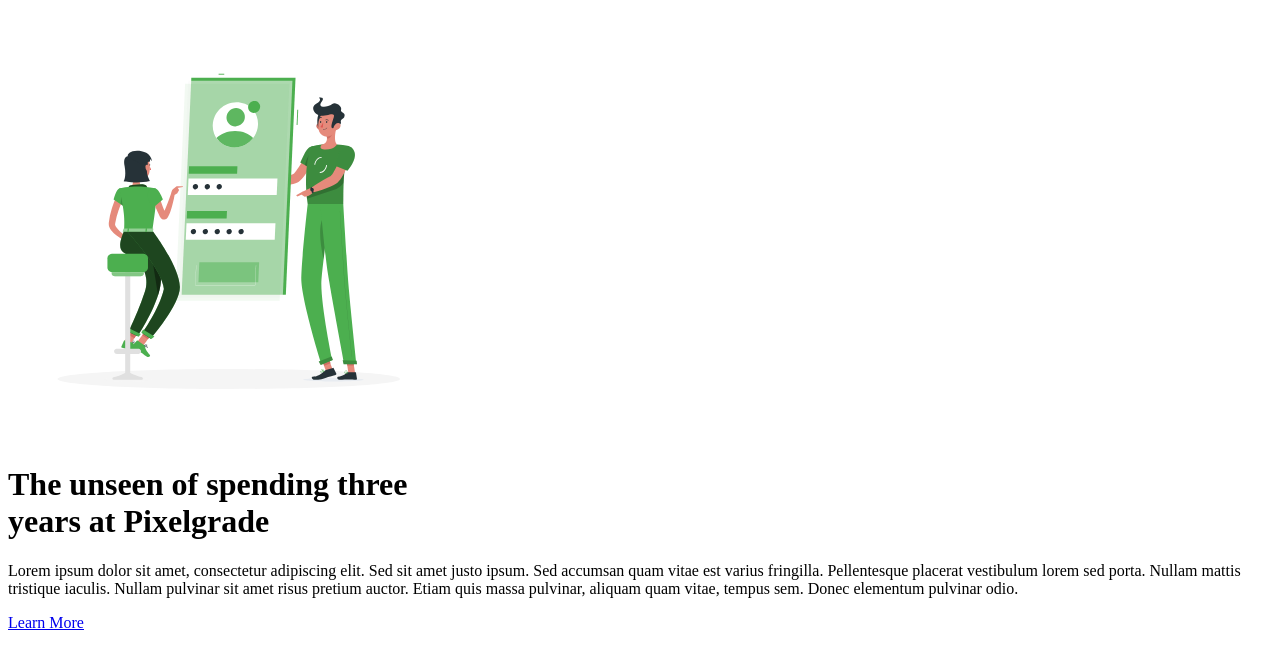
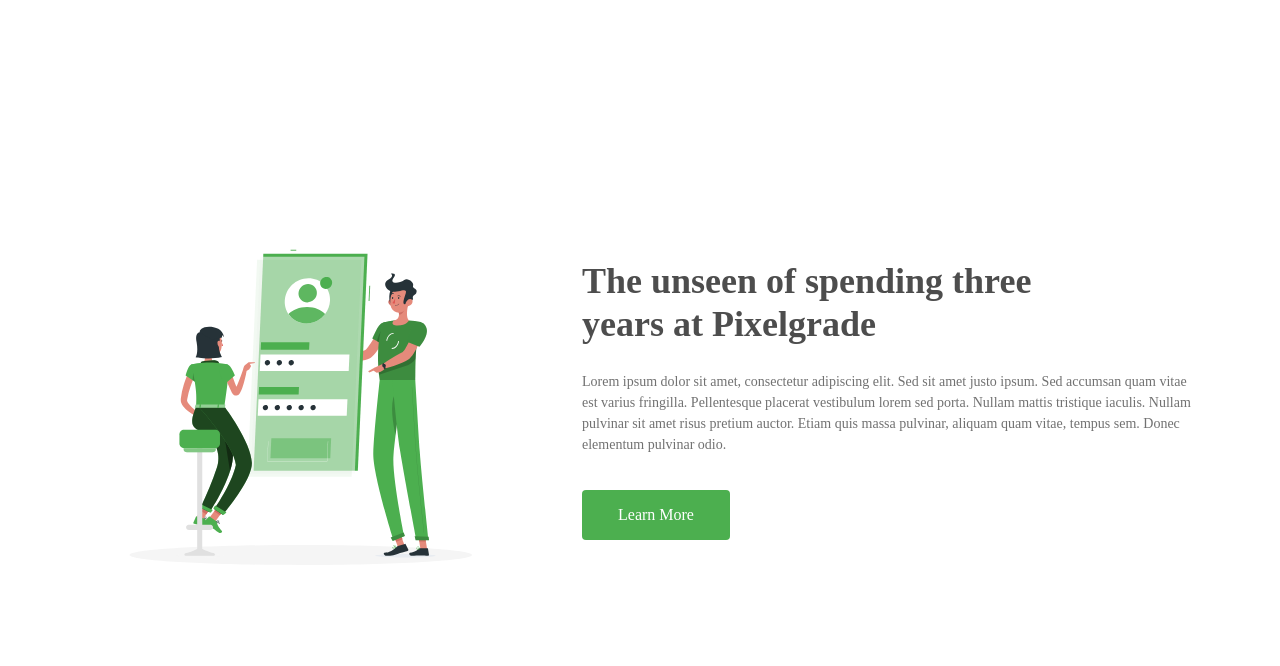
Before and after one commit to Alanglzr/Proyecto-Nexcent, a plain HTML site: page index.html in a window 1280 px wide. Drawn offline with Linux system fonts and the light colour scheme.

Commit message:
Maquetado con estilos
Aplicación de estilos al componente.

```diff
--- a/index.html
+++ b/index.html
@@ -7,12 +7,10 @@
     <link rel="stylesheet" href="styles.css">
 </head>
 <body>
-<div class="banner">
 <div class="banner-container">
     <div class="banner-image">
         <img src="images/framebanner.svg" alt="framebanner">
     </div>
-
     <div class="banner-content">
         <h1>
             The unseen of spending three <br>
@@ -29,6 +27,5 @@
         <a href="#" class="btn">Learn More</a>
     </div>
 </div>
-</div>
 </body>
 </html>
--- a/styles.css
+++ b/styles.css
@@ -0,0 +1,66 @@
+* {
+    margin: 0;
+    padding: 0;
+    box-sizing: border-box;
+}
+
+body {
+    background: #fff;
+}
+
+.banner-container {
+    width: 1200px;
+    margin: auto;
+    min-height: 100vh;
+    display: flex;
+    align-items: center;
+    justify-content: space-between;
+    gap: 60px;
+    padding: 40px;
+}
+
+.banner-image {
+    flex: 1;
+    display: flex;
+    justify-content: center;
+    max-width: 442px;
+    max-height: 433px;
+}
+
+.banner-image img {
+    width: 100%;
+}
+
+.banner-content {
+    flex: 1;
+}
+
+.banner-content h1 {
+    font-size: 36px;
+    color: #4D4D4D;
+    line-height: 1.2;
+    margin-bottom: 25px;
+    font-weight: 700;
+}
+
+.banner-content p {
+    color: #717171;
+    line-height: 1.5;
+    font-size: 14px;
+    margin-bottom: 35px;
+}
+
+.btn {
+    display: inline-block;
+    background: #4CAF4F;
+    color: white;
+    text-decoration: none;
+    padding: 16px 36px;
+    border-radius: 4px;
+    font-size: 16px;
+    transition: 0.3s;
+}
+
+.btn:hover {
+    background: #3f9d44;
+}
```
Lines whose indentation alone changed are shown as unchanged.
